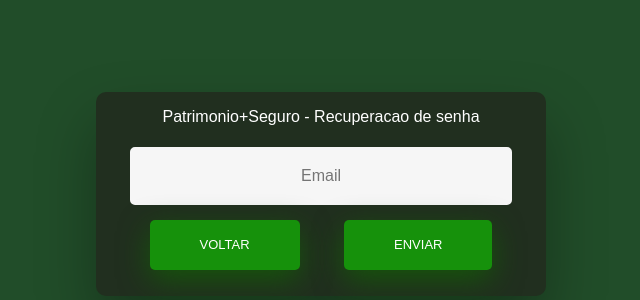
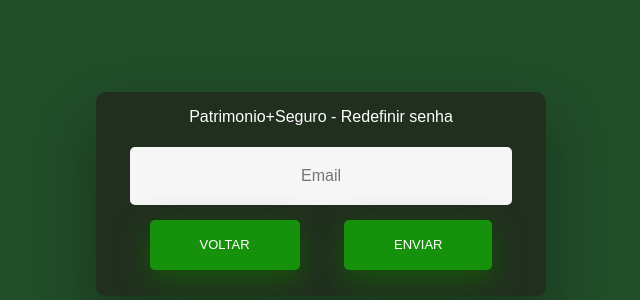
Before and after one commit to dmsb/security-camera-ifpe, a Flask app: page /password_recovery_get in a window 1280 px wide. Shown: the part 206-506 px from the top of the page, without its empty margins (319-959 px from the left). Run offline with Flask 2, Linux system fonts and the light colour scheme; parts of the project's set-up code (start-up, migrations or seed data) failed here and were passed over; some libraries are stand-ins or nearby versions.

```diff
--- a/blueprints/templates/passwordRecovery.html
+++ b/blueprints/templates/passwordRecovery.html
@@ -11,7 +11,7 @@
             <div id="formContent">
 
               <div class="title fadeIn first">
-                Patrimonio+Seguro - Recuperacao de senha
+                Patrimonio+Seguro - Redefinir senha
               </div>
 
               <!-- Submit Password Recovery Form -->
```
